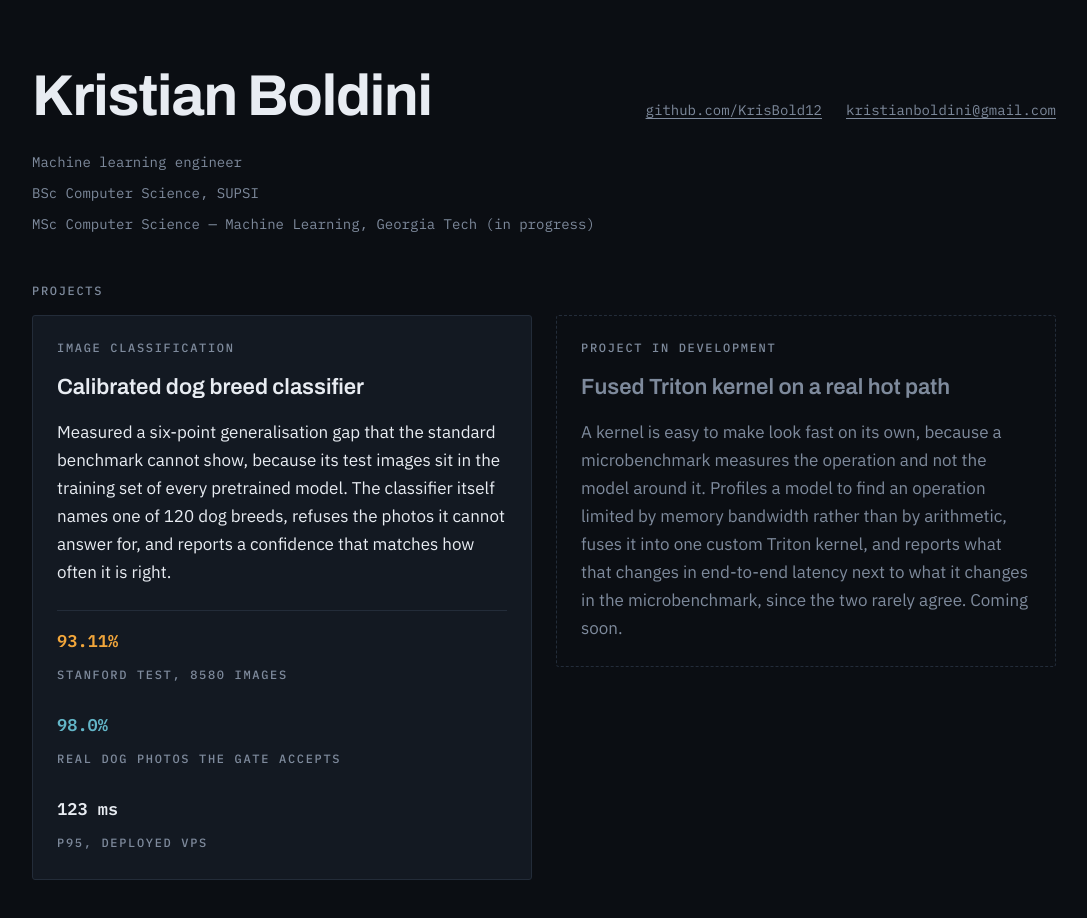
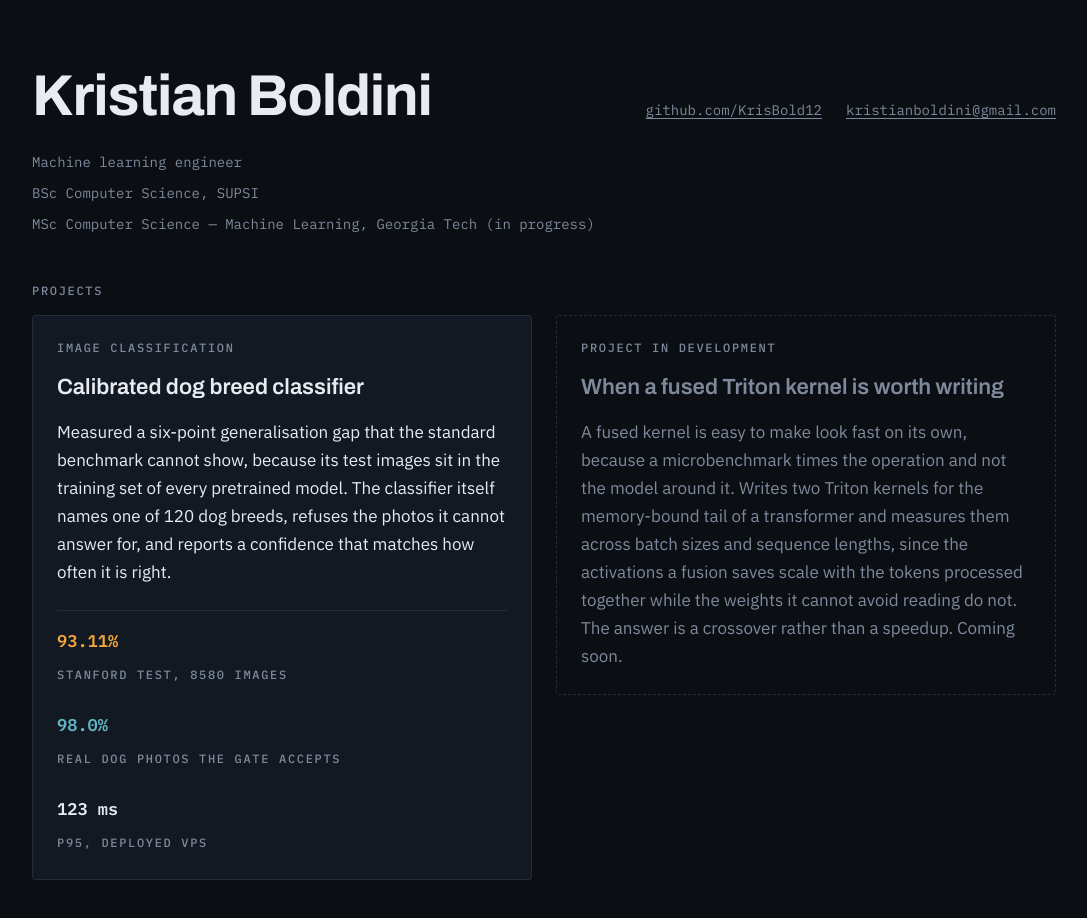
Before and after one commit to KrisBold12/portfolio, a React (Vite) app in the folder web/: page / in a window 1280 px wide. Shown: the top 918 px of the page, without its empty margins (96-1183 px from the left). Built offline with nearby package versions, Linux system fonts and the light colour scheme; no server answers.

Commit message:
feat: updated card of second project

```diff
--- a/web/src/data/projects.ts
+++ b/web/src/data/projects.ts
@@ -84,8 +84,8 @@ export const projects: Project[] = [
     slug: "triton-kernel",
     planned: true,
     domain: "Project in development",
-    title: "Fused Triton kernel on a real hot path",
+    title: "When a fused Triton kernel is worth writing",
     summary:
-      "A kernel is easy to make look fast on its own, because a microbenchmark measures the operation and not the model around it. Profiles a model to find an operation limited by memory bandwidth rather than by arithmetic, fuses it into one custom Triton kernel, and reports what that changes in end-to-end latency next to what it changes in the microbenchmark, since the two rarely agree. Coming soon.",
+      "A fused kernel is easy to make look fast on its own, because a microbenchmark times the operation and not the model around it. Writes two Triton kernels for the memory-bound tail of a transformer and measures them across batch sizes and sequence lengths, since the activations a fusion saves scale with the tokens processed together while the weights it cannot avoid reading do not. The answer is a crossover rather than a speedup. Coming soon.",
   },
 ];
```
